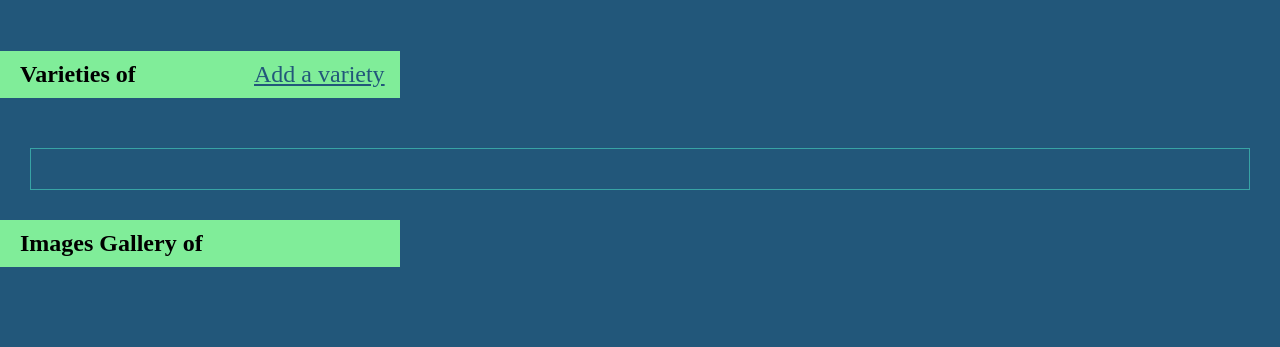
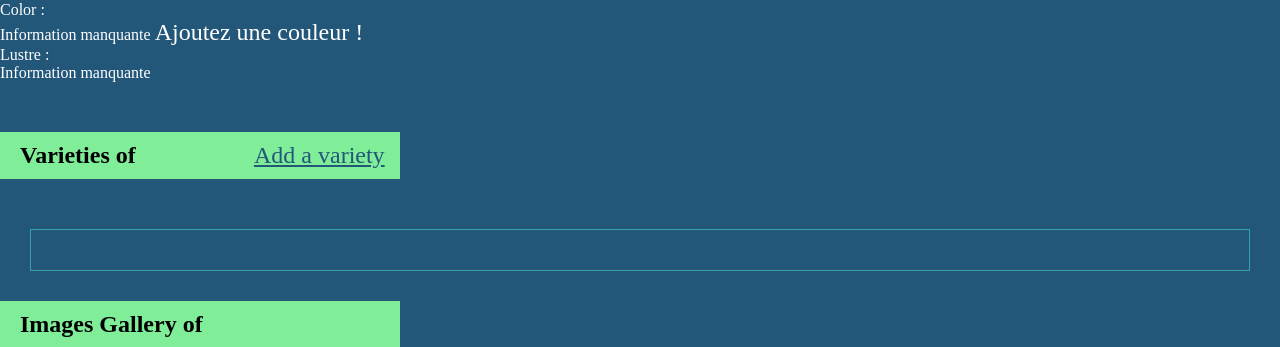
Before and after one commit to KZ-68/ProjectMinerals, a Symfony app: template templates/wiki/show_mineral.html.twig in a window 1280 px wide; the page is wider, and only the part inside the window is pictured. Shown: the part 613-960 px from the top of that part. Run offline with Twig, Linux system fonts and the light colour scheme; the template is opened without the code that fills it, so the values that code supplies are empty; some libraries are stand-ins or nearby versions.

Commit message:
feat: add Color and Lustre informations

```diff
--- a/templates/wiki/show_mineral.html.twig
+++ b/templates/wiki/show_mineral.html.twig
@@ -48,6 +48,25 @@
         <p>Hardness : {{mineral.hardness}}</p>
         <p>Fracture : {{mineral.fracture}}</p>
         <p>Streak : {{mineral.streak}}</p>
+        <p>Color : <br/>
+            {% if mineral.colors | length > 0 %}
+                {% for color in mineral.colors %}
+                    <a href="{{path('show_color', {'id': color.id}) }}">{{color.name}}, </a>
+                {% endfor %}
+            {% else %}
+                Information manquante
+            {% endif %}
+            <a href="{{path('edit_mineral_colors', {'id': mineral.id})}}">Ajoutez une couleur !</a>
+        </p>
+        <p>Lustre : <br/>
+            {% if mineral.lustres | length > 0 %}
+                {% for lustre in mineral.lustres %}
+                    <a href="">{{lustre.type}}, </a>
+                {% endfor %}
+            {% else %}
+                Information manquante
+            {% endif %}
+        </p>
     </div>
 </section>
 
```
